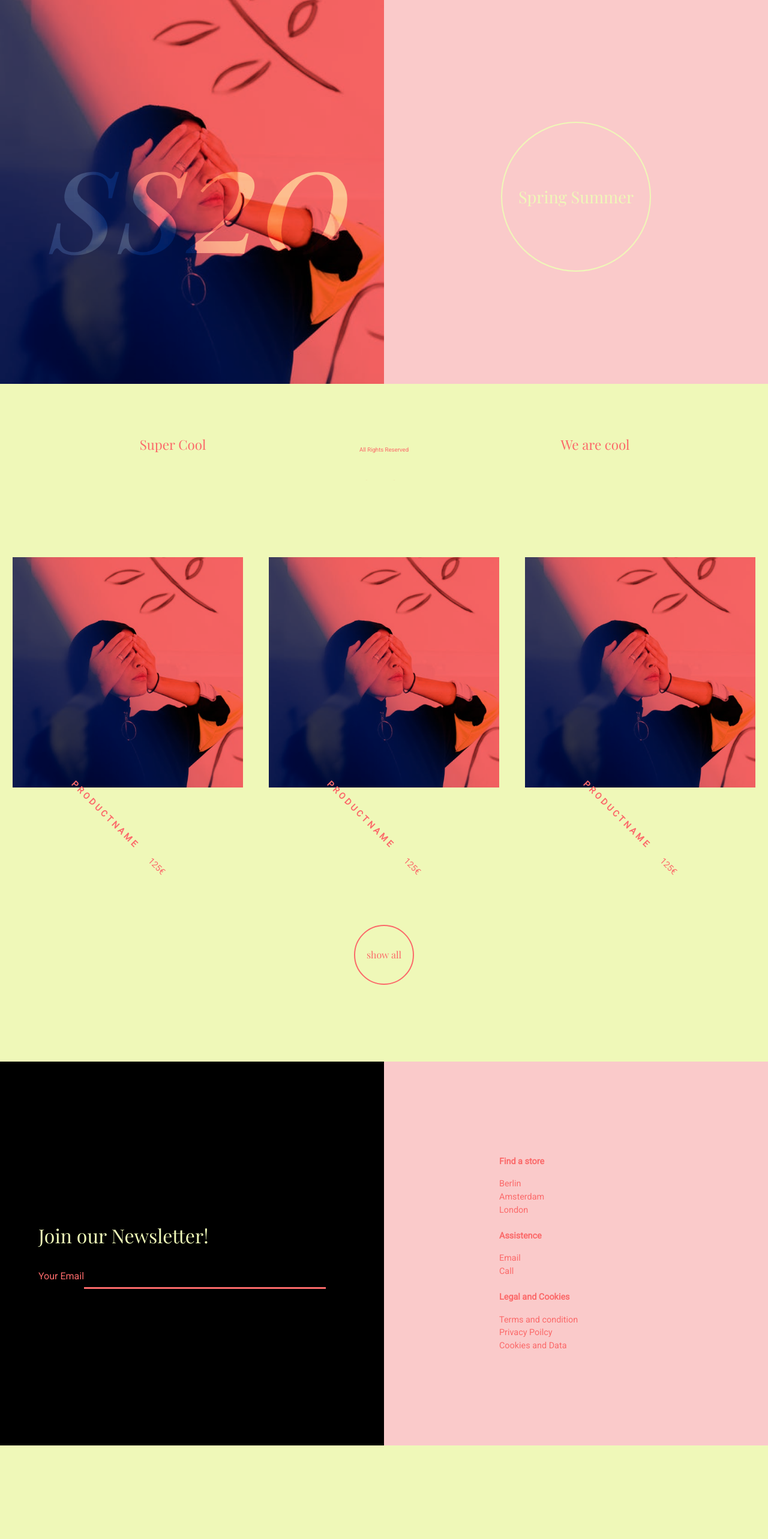
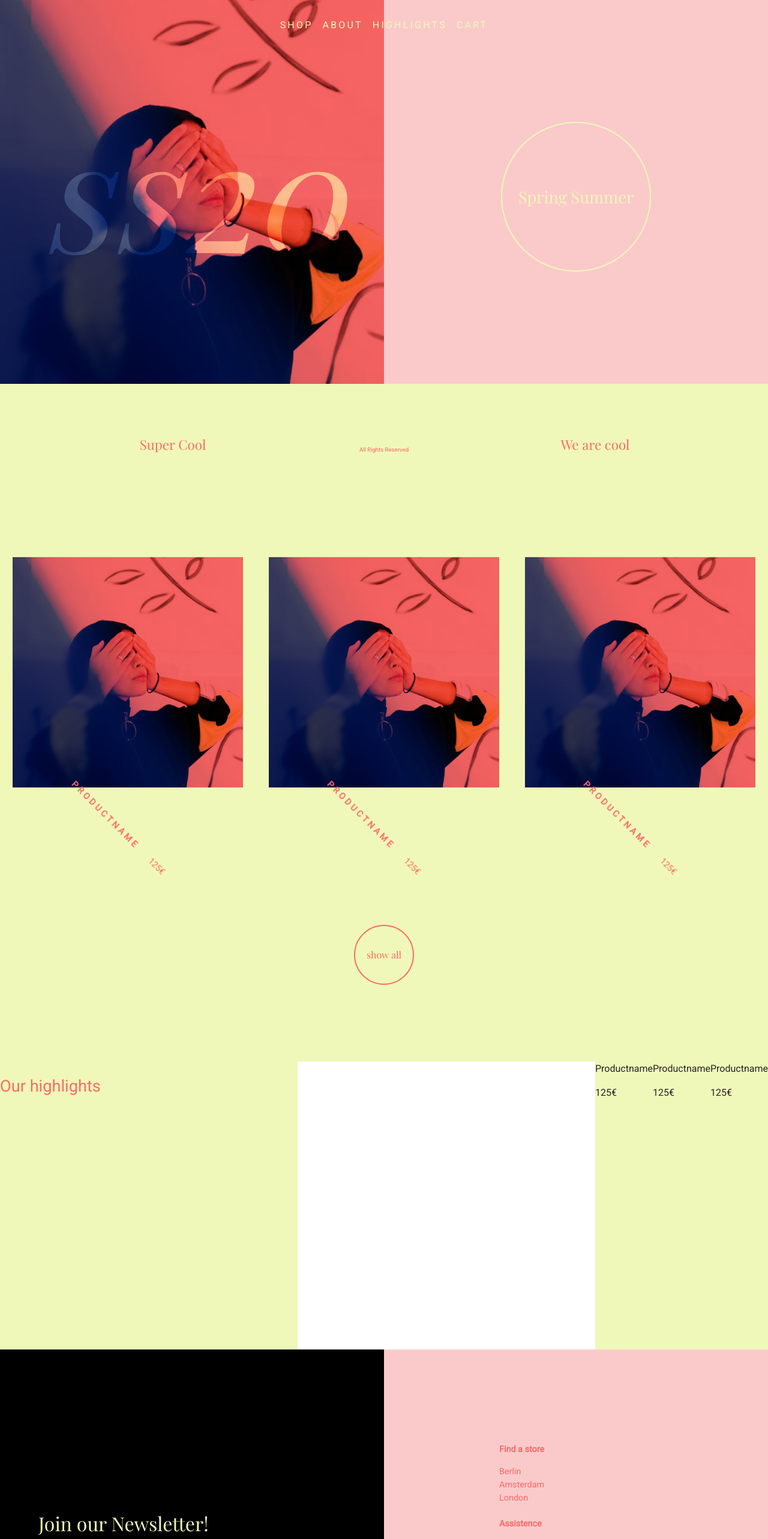
Before and after one commit to seymonyu/borlin, a React (Create React App) app: page /product in a window 1280 px wide. Shown: the top 2566 px of the page at 60% size. Before the commit the page ends 2410 px from the top, so only its background shows below. Built offline with nearby package versions, Linux system fonts and the light colour scheme; a web font is replaced by a local one.

Commit message:
branch card-birte

```diff
--- a/src/App.js
+++ b/src/App.js
@@ -1,16 +1,19 @@
 import React from "react";
 import "./App.css";
-import { Router, Route, Switch } from "react-router";
 import Header from "./component/header/Header";
+import Highlight from "./component/highlights/Highlights";
 import "./stylesheets/global.scss";
-import Highlight from "./component/highlights/Highlights";
+import Navbar from "./component/navbar/Navbar";
+import NewArrivals from "./component/newarrivals/NewArrivals";
 import Footer from "./component/footer/Footer";
 
 function App() {
   return (
     <div className="App">
+      <Navbar />
       <Header />
       <Highlight />
+      <NewArrivals />
       <Footer />
     </div>
   );
--- /dev/null
+++ b/src/component/navbar/Navbar.js
@@ -0,0 +1,38 @@
+import React, { Component } from "react";
+import { Link } from "react-router-dom";
+import "../../stylesheets/Navbar.scss";
+
+class Navbar extends Component {
+  render() {
+    return (
+      <div className="navbar--wrapper">
+        <nav className="nav-wrapper container">
+          <ul className="navbar--list">
+            <li className="navbar--list_item">
+              <Link className="navbar--link" to="/">
+                SHOP
+              </Link>
+            </li>
+            <li className="navbar--list_item">
+              <Link className="navbar--link" to="/cart">
+                ABOUT
+              </Link>
+            </li>
+            <li className="navbar--list_item">
+              <Link className="navbar--link" to="/cart">
+                HIGHLIGHTS
+              </Link>
+            </li>
+            <li className="navbar--list_item">
+              <Link className="navbar--link" to="/cart">
+                CART
+              </Link>
+            </li>
+          </ul>
+        </nav>
+      </div>
+    );
+  }
+}
+
+export default Navbar;
--- /dev/null
+++ b/src/component/newarrivals/NewArrivals.js
@@ -0,0 +1,39 @@
+import React, { Component } from "react";
+import "../../stylesheets/global.scss";
+import "../../stylesheets/NewArrivals.scss";
+
+class NewArrivals extends Component {
+  render() {
+    return (
+      <div className="newarrivals--wrapper">
+        <div className="newarrivals--left_wrapper">
+          <h2 className="newarrivals--headline headline-2">Our highlights</h2>
+        </div>
+        <div className="newarrivals--right_wrapper"></div>
+        <div className="newarrivals--product_cols">
+          <div className="newarrivals--img"></div>
+          <div className="newarrivals--text">
+            <p className="newarrivals--product_p">Productname</p>
+            <span className="newarrivals--product_span">125€</span>
+          </div>
+        </div>
+        <div className="newarrivals--product_cols">
+          <div className="newarrivals--img"></div>
+          <div className="newarrivals--text">
+            <p className="newarrivals--product_p">Productname</p>
+            <span className="newarrivals--product_span">125€</span>
+          </div>
+        </div>
+        <div className="newarrivals--product_cols">
+          <div className="newarrivals--img"></div>
+          <div className="newarrivals--text">
+            <p className="newarrivals--product_p">Productname</p>
+            <span className="newarrivals--product_span">125€</span>
+          </div>
+        </div>
+      </div>
+    );
+  }
+}
+
+export default NewArrivals;
--- /dev/null
+++ b/src/stylesheets/Navbar.scss
@@ -0,0 +1,45 @@
+@import "./global.scss";
+
+.navbar--list {
+  list-style-type: none;
+  margin-block-start: 0em;
+  margin-block-end: 0em;
+  padding: 0px 0px 0px 0px;
+  margin: 0px 0px 0px 0px;
+  display: flex;
+  justify-content: center;
+  width: 100%;
+}
+.navbar--wrapper {
+  padding: 0px 0px 0px 0px;
+  margin: 0px 0px 0px 0px;
+  position: fixed;
+  top: 30px;
+  display: flex;
+  justify-content: center;
+  width: 100%;
+}
+.nav--wrapper {
+  display: flex;
+  justify-content: space-between;
+  align-items: center;
+  width: 45%;
+}
+
+.navbar--list_item {
+  display: inline;
+  color: $lemon !important;
+}
+.navbar--link {
+  color: $lemon;
+  margin: 8px;
+  text-decoration: none;
+  letter-spacing: 0.2em;
+  &:hover {
+    transform: scaleX(1);
+    text-decoration: underline;
+    color: $lemon;
+    transform-origin: 0% 50%;
+    transition: left 1000ms ease-in-out, right 250ms ease-in-out;
+  }
+}
--- /dev/null
+++ b/src/stylesheets/NewArrivals.scss
@@ -0,0 +1,24 @@
+@import "./global.scss";
+
+.newarrivals--wrapper {
+  height: 60vh;
+  background-color: $lemon;
+  display: flex;
+  width: 100%;
+}
+
+.newarrivals--left_wrapper {
+  background-color: $lemon;
+  width: 50%;
+  display: flex;
+}
+
+.newarrivals--right_wrapper {
+  background-color: white;
+  width: 50%;
+  display: flex;
+}
+
+.newarrivals--headline {
+  display: flex;
+}
```
Also changed, not shown: src/stylesheets/Highlights.scss (+0 -13 lines).
